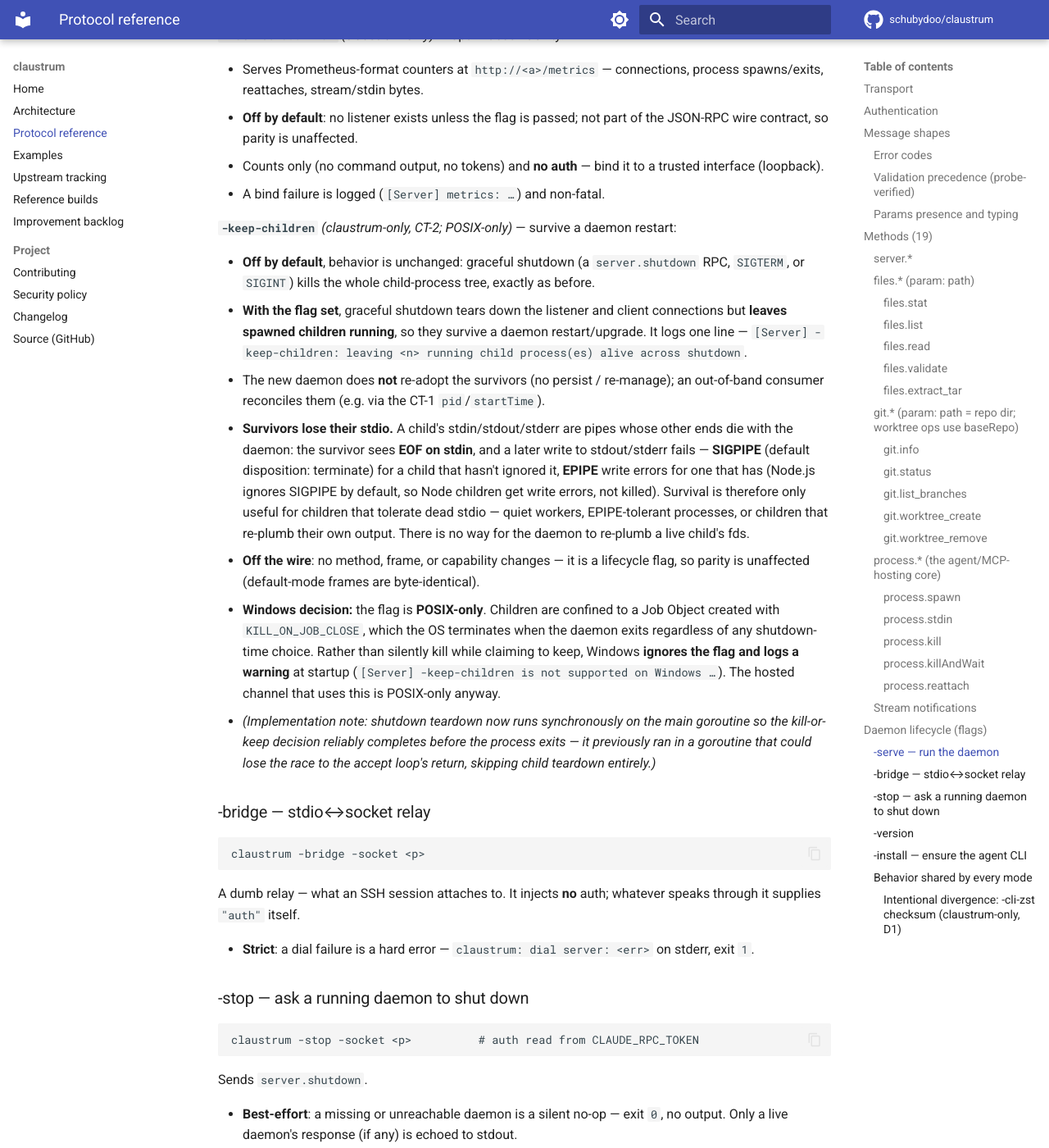
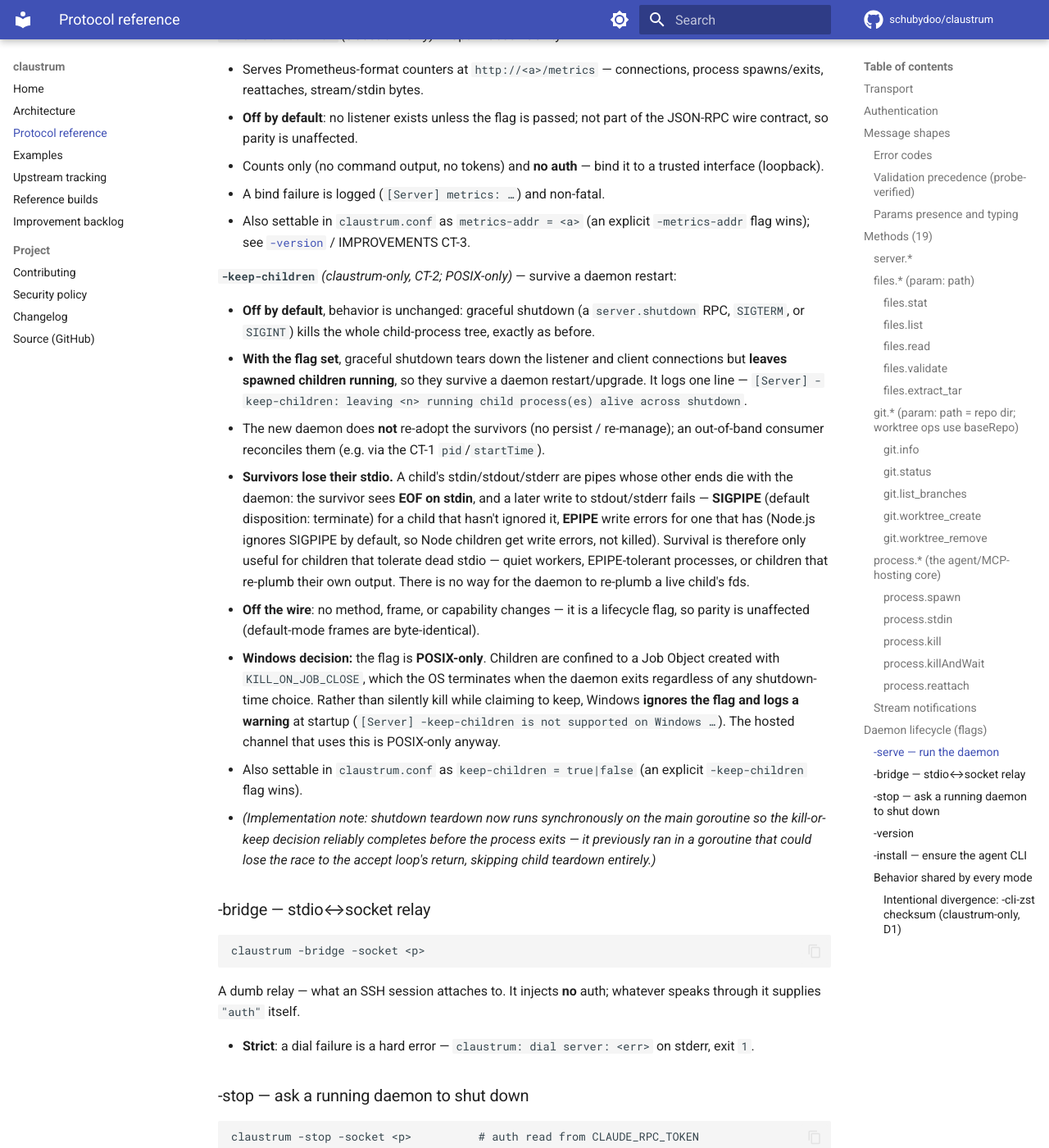
Before and after one commit to schubydoo/claustrum, an MkDocs documentation site: the page built from docs/PROTOCOL.md, in a window 1280 px wide and 1400 px high, scrolled down 10560 px. Shown: the whole window at 82% size. Built offline with MkDocs 1.6.1 and Material for MkDocs 9.7.7, drawn with Linux system fonts in a browser that asks for light colours; comment, search, counter and statistics services are not loaded.

Commit message:
docs: cross-reference claustrum.conf in -keep-children/-metrics-addr sections
Co-Authored-By: Claude Opus 4.8 (1M context) <noreply@anthropic.com>

```diff
--- a/docs/PROTOCOL.md
+++ b/docs/PROTOCOL.md
@@ -456,6 +456,8 @@ unset in the child before it spawns anything, so it never leaks downstream.
 - Counts only (no command output, no tokens) and **no auth** — bind it to a
   trusted interface (loopback).
 - A bind failure is logged (`[Server] metrics: …`) and non-fatal.
+- Also settable in `claustrum.conf` as `metrics-addr = <a>` (an explicit
+  `-metrics-addr` flag wins); see [`-version`](#-version) / IMPROVEMENTS CT-3.
 
 **`-keep-children`** *(claustrum-only, CT-2; POSIX-only)* — survive a daemon restart:
 
@@ -484,6 +486,8 @@ unset in the child before it spawns anything, so it never leaks downstream.
   claiming to keep, Windows **ignores the flag and logs a warning** at startup
   (`[Server] -keep-children is not supported on Windows …`). The hosted channel
   that uses this is POSIX-only anyway.
+- Also settable in `claustrum.conf` as `keep-children = true|false` (an explicit
+  `-keep-children` flag wins).
 - *(Implementation note: shutdown teardown now runs synchronously on the main
   goroutine so the kill-or-keep decision reliably completes before the process
   exits — it previously ran in a goroutine that could lose the race to the accept
```
